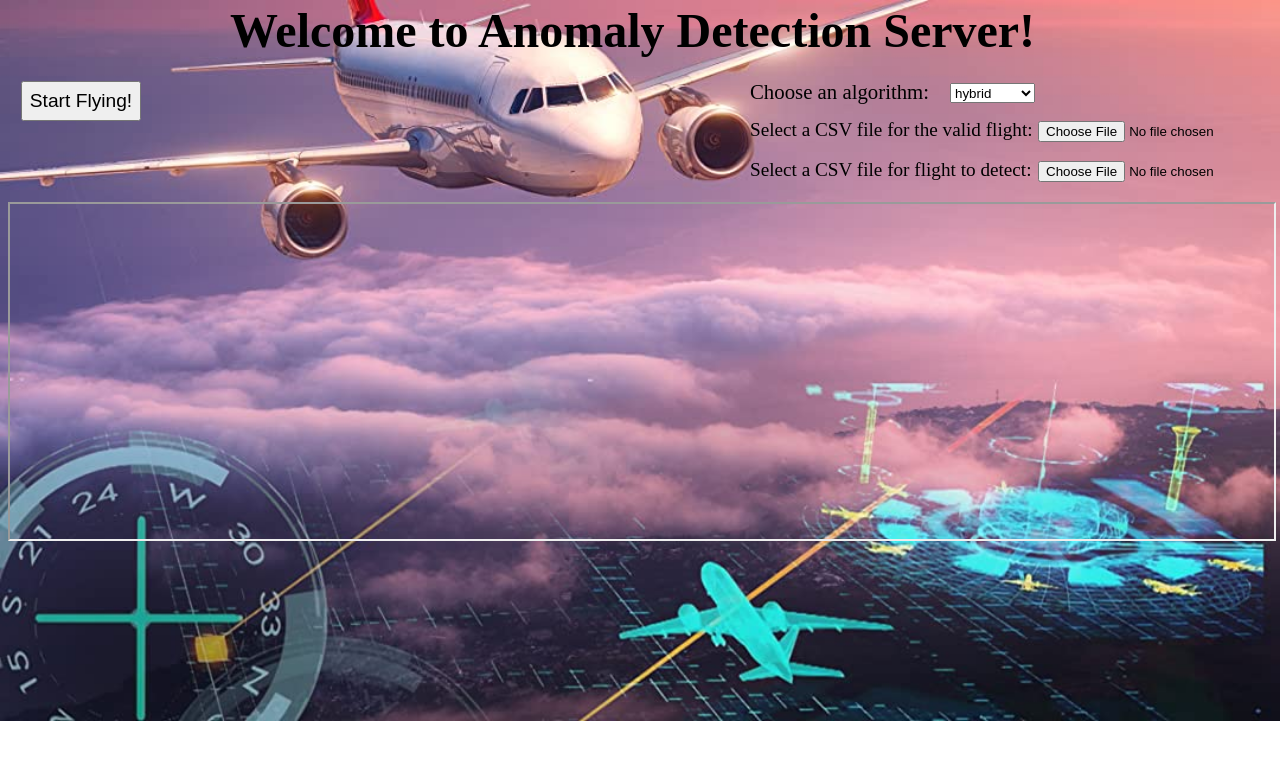
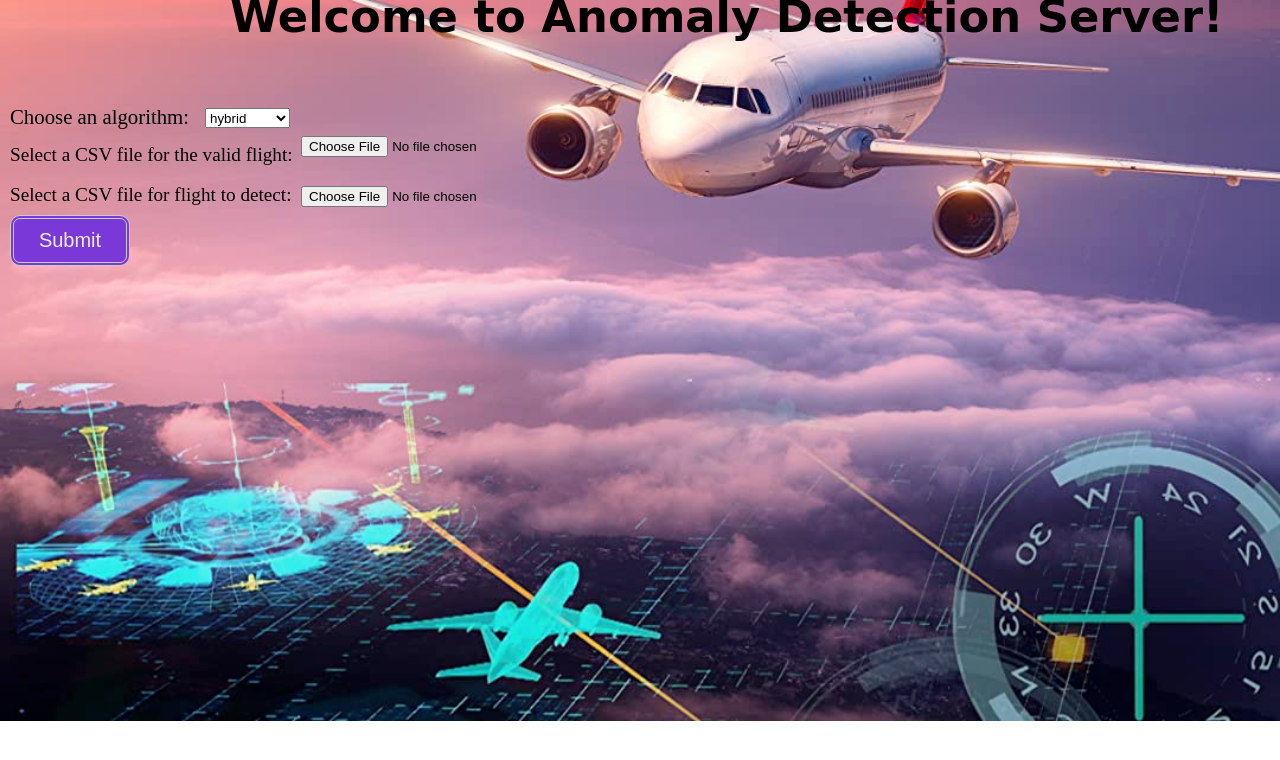
Before and after one commit to Adi-Shuker/anomaly_detection_WebApp, a website: page View/index.html in a window 1280 px wide. Drawn offline with Linux system fonts and the light colour scheme.

Commit message:
main page

```diff
--- a/View/index.html
+++ b/View/index.html
@@ -6,10 +6,10 @@
     <title>Anomaly Detection Server</title>
 </head>
 <body>
-<body background="airplane.JPEG" id="background">
+<body background="airplane2.png" id="background">
 <form action="/detect" method="post" enctype="multipart/form-data" name="searchForm" target="result">
     <table>
-        <td id="startFlying"> <input type="submit" value="Start Flying!" style="width: 120px; height:40px; font-size: 1.2em" ></td>
+        <td> <input type="submit" id="StartFlyingButton" value="Submit"></td>
         <tr><p id="welcome"> Welcome to Anomaly Detection Server! </p></tr>
         <tr>
             <td>
--- a/View/style.css
+++ b/View/style.css
@@ -1,21 +1,22 @@
 #welcome
 {
-    font-size: 3em;
-    font-weight: bold; /*gras*/
+    font-size: 2.8em;
+    font-weight: bold;
+    font-family: cursive;
     color: black;
-    position:absolute; top: -45px; left: 230px;
+    position:absolute; top: -55px; left: 230px;
 }
 
 #choiceAlgoText
 {
     font-size: 1.3em;
     color: black;
-    position:absolute; top: 80px; left: 750px;
+    position:absolute; top: 105px; left: 10px;
 }
 
 #choiceAlgoButton
 {
-    position:absolute; top: 83px; left: 950px;
+    position:absolute; top: 108px; left: 205px;
     height: 20px;
 }
 
@@ -23,24 +24,26 @@
 {
     font-size: 1.2em;
     color: black;
-    position:absolute; top: 100px; left: 750px;
+    position:absolute; top: 125px; left: 10px;
 }
 
 #validFlightButton
 {
-    position:absolute; top: 120px; left: 1037px;
+    position:absolute; top: 135px; left: 300px;
+    cursor: pointer;
 }
 
 #detectFlightText
 {
     font-size: 1.2em;
     color: black;
-    position:absolute; top: 140px; left: 750px;
+    position:absolute; top: 165px; left: 10px;
 }
 
 #detectFlightButton
 {
-    position:absolute; top: 160px; left: 1037px;
+    position:absolute; top: 185px; left: 300px;
+    cursor: pointer;
 }
 
 #background {
@@ -48,13 +51,48 @@
     background-size: cover;
 }
 
-#startFlying {
-    position:absolute; top: 80px; left: 20px;
+#frame {
+    position:relative;
+    top: 180px;
+    width: 100%;
+    height: 335px;
+    border: none;
 }
 
-#frame {
-    position:relative;
-    top: 140px;
-    width: 100%;
-    height: 335px;
+
+#StartFlyingButton {
+    background-color: #7b38d8;
+    border-radius: 10px;
+    border: 4px double #cccccc;
+    color: #eeeeee;
+    text-align: center;
+    font-size: 20px;
+    padding: 10px;
+    width: 120px;
+    transition: all 0.5s;
+    cursor: pointer;
+    position: absolute; top: 215px; left: 10px;
 }
+#StartFlyingButton span {
+    cursor: pointer;
+    position: absolute;
+    transition: 0.5s;
+}
+#StartFlyingButton span:after {
+    content: '\00bb';
+    position: absolute;
+    opacity: 0;
+    top: 0;
+    right: -20px;
+    transition: 0.5s;
+}
+#StartFlyingButton:hover {
+    background-color: #f7c2f9;
+}
+#StartFlyingButton:hover span {
+    padding-right: 25px;
+}
+#StartFlyingButton:hover span:after {
+    opacity: 1;
+    right: 0;
+}
```
Also changed, not shown: View/airplane2.png (added).
